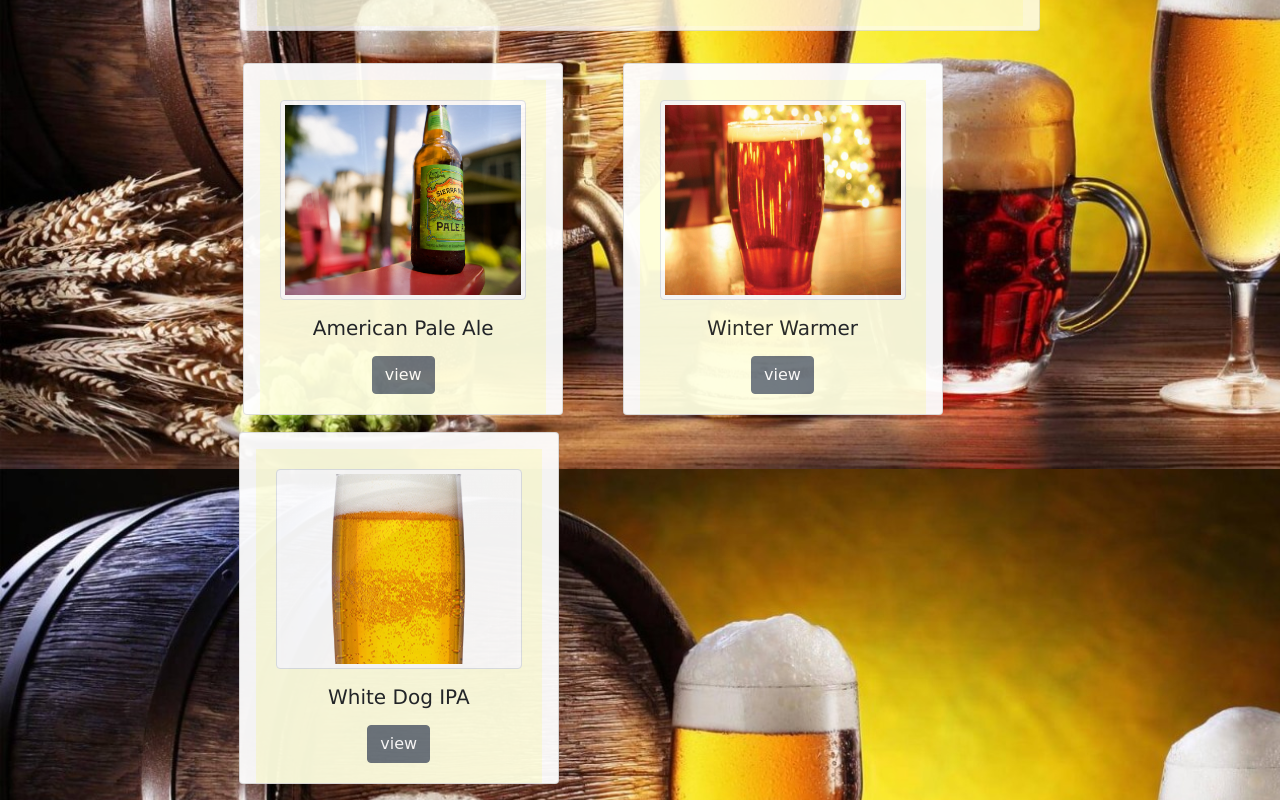
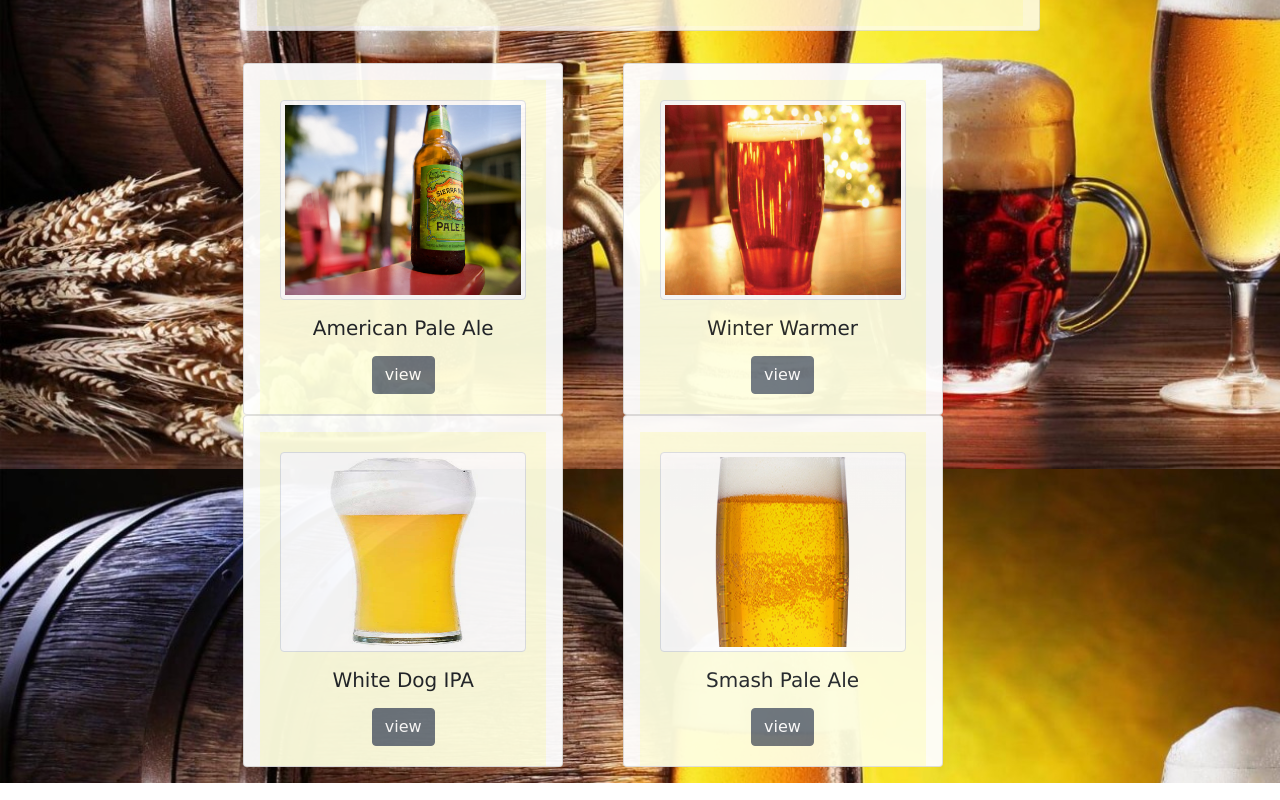
Before and after one commit to CS-27/SER517Fall2019_Group3, a React (Create React App) app in the folder my-app/: page /showRecipe in a window 1280 px wide. Shown: the part 331-1131 px from the top of the page. Built offline with nearby package versions, Linux system fonts and the light colour scheme; what google-maps-react would draw is missing.

Commit message:
US:44 Task145: Making changes in style

```diff
--- a/my-app/src/components/ListRecipes/About.css
+++ b/my-app/src/components/ListRecipes/About.css
@@ -37,7 +37,7 @@ body{
 .alignment{
     margin-top: 1.5%;
 
-    margin-left: 10% ;
+    /* margin-left: 10% ; */
 }
 
 /* .alignment .card-image{
--- /dev/null
+++ b/my-app/src/components/ListRecipes/Modals/modalFormSP.js
@@ -0,0 +1,54 @@
+import RecipeList from '../showRecipeSmash'
+
+import React, { Component } from 'react';
+import { Button, Modal, ModalHeader, ModalBody } from 'reactstrap'
+//import Modal from 'react-bootstrap/Modal';
+import './modal.css'
+class ModalFormSP extends Component {
+  constructor(props) {
+    super(props)
+    this.state = {
+      modal: false
+    }
+  }
+
+  toggle = () => {
+    this.setState(prevState => ({
+      modal: !prevState.modal
+    }))
+  }
+
+  render() {
+      const closeBtn = <button className="close" onClick={this.toggle}>&times;</button>
+      const label = this.props.buttonLabel
+
+      let button = ''
+      let title = ''
+
+      if(label === 'view'){
+        button = <Button
+                  onClick={this.toggle}
+                  >{label}
+                </Button>
+        title = 'Recipe View'
+      }
+
+
+      return (
+      <div>
+        {button}
+
+        <Modal isOpen={this.state.modal} toggle={this.toggle} className='custom' size='lg' >
+          <ModalHeader toggle={this.toggle} close={closeBtn}>{title}</ModalHeader>
+          <ModalBody>
+            <RecipeList
+              toggle={this.toggle}
+               />
+          </ModalBody>
+        </Modal>
+      </div>
+    )
+  }
+}
+
+export default ModalFormSP
--- a/my-app/src/components/ListRecipes/RecipeHome.js
+++ b/my-app/src/components/ListRecipes/RecipeHome.js
@@ -11,6 +11,7 @@ import ModalFormWW from './Modals/modalFormWW';
 
 
 import CardDeck from 'react-bootstrap/CardDeck';
+import ModalFormSP from './Modals/modalFormSP';
 
 export default class RecipeHome extends Component {
 
@@ -69,18 +70,29 @@ export default class RecipeHome extends Component {
   </Col>
 
   </Row>
-  <Row>
-    <div className='alignment'>
+  <Row >
+    {/* <div className='alignment'> */}
     <Col xs={6} md={4}>
     <Card className='card-image' >
       <Card.Body>
-        <Image  className='card-image2' src="/images/smashPaleAle.png" thumbnail/>
+        <Image  className='card-image2' src="/images/whitedogIPA.jpg" thumbnail/>
         <Card.Title>White Dog IPA</Card.Title>
         <ModalFormWD buttonLabel="view" />
       </Card.Body>
     </Card>
   </Col>
-  </div>
+
+  <Col xs={6} md={4}>
+    <Card className='card-image' >
+      <Card.Body>
+        <Image  className='card-image2' src="/images/smashPaleAle.png" thumbnail/>
+        <Card.Title>Smash Pale Ale</Card.Title>
+        <ModalFormSP buttonLabel="view" />
+      </Card.Body>
+    </Card>
+  </Col>
+  {/* </div> */}
+
   </Row>
 </Container>
     </div>
```
